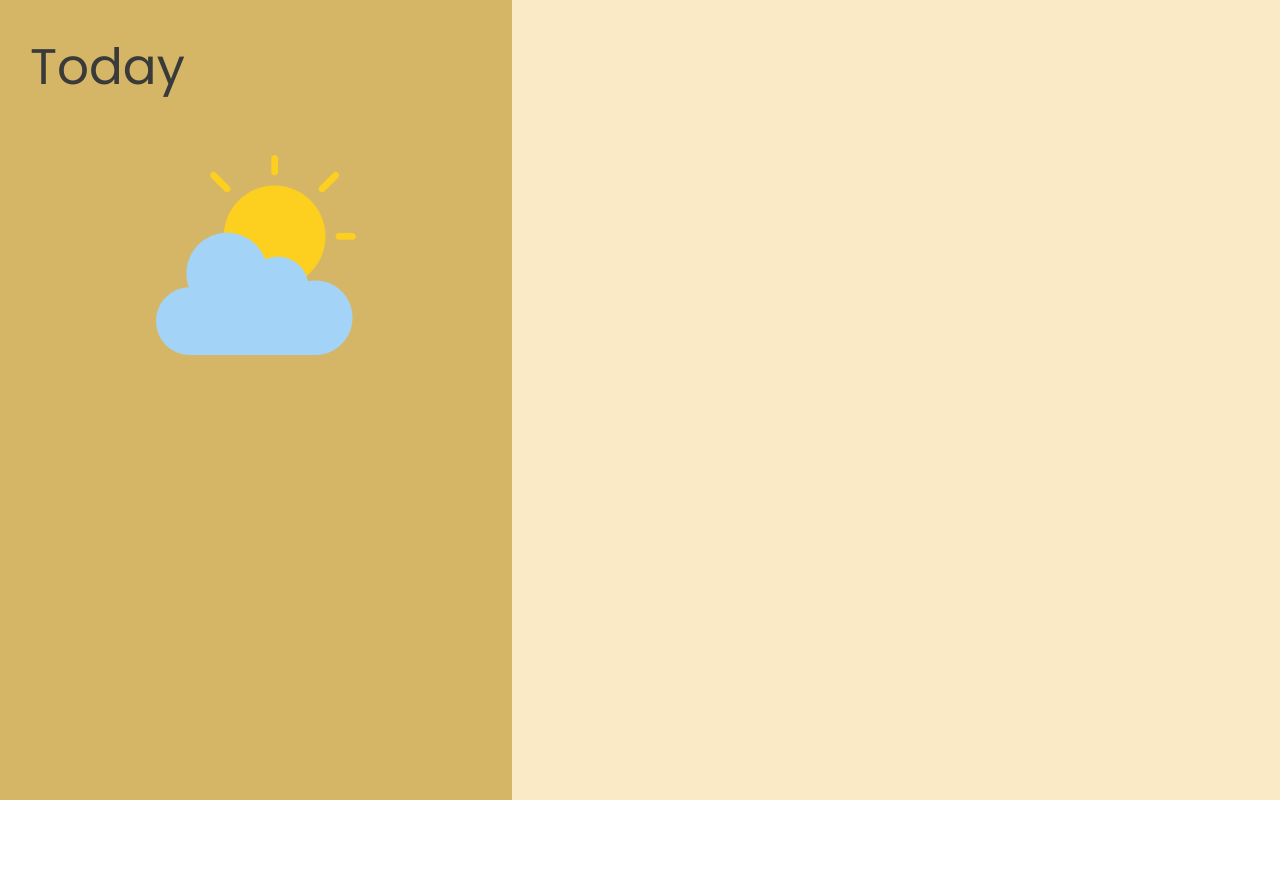
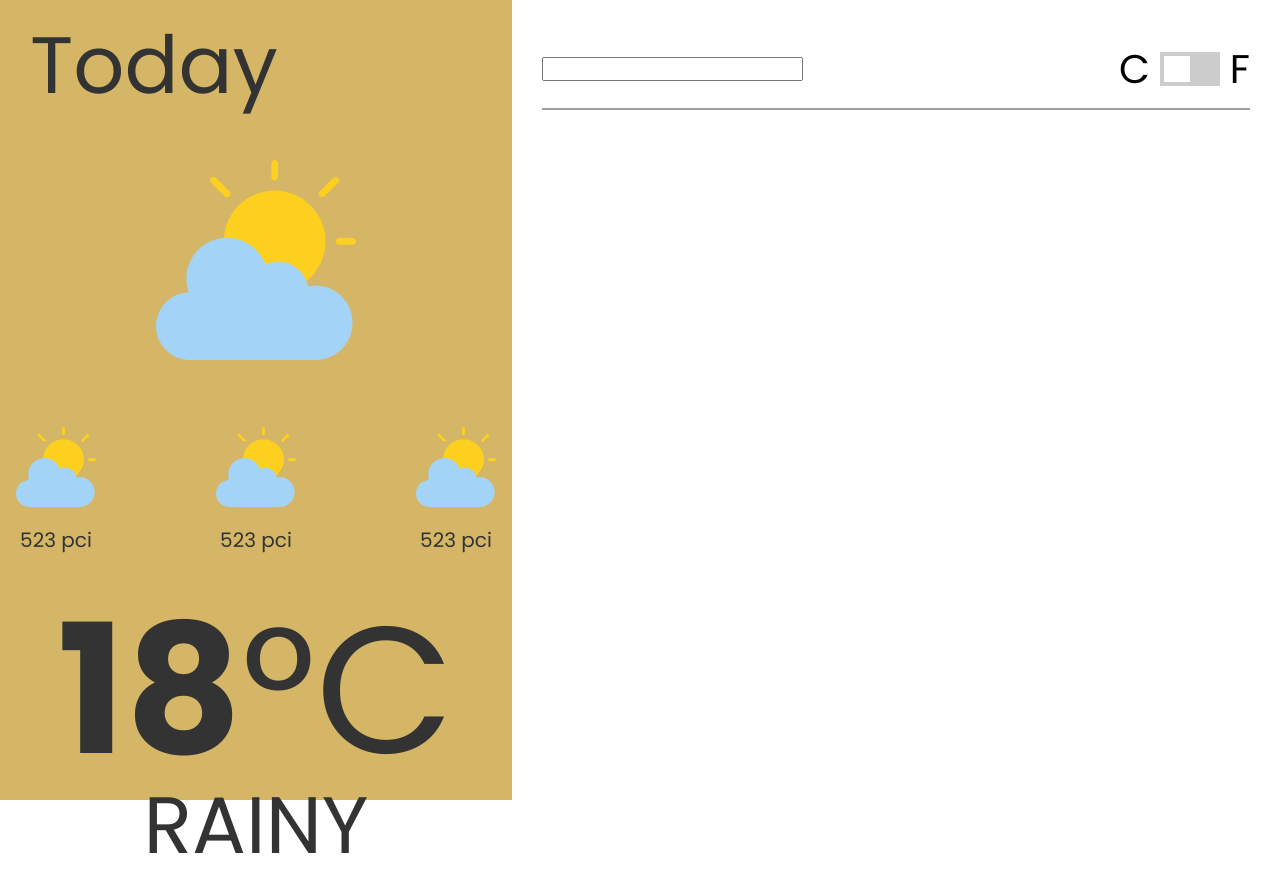
Before and after one commit to AbyssWalker144/weather-app, a plain HTML site: page index.html in a window 1280 px wide. Before the commit the page ends 800 px from the top, so only its background shows below. Drawn offline with Linux system fonts and the light colour scheme.

Commit message:
left side styling ready

```diff
--- a/index.html
+++ b/index.html
@@ -13,11 +13,50 @@
 </head>
 <body>
     <div class="wrepper">
-        <div class="today-info">
-            <p class="today">Today</p>
-            <img src="src/img/cloudy.png">
+        <div class="today">
+            <p class="text">Today</p>
+
+            <img class="today__img" src="src/img/cloudy.png">
+
+            <div class="today__details">
+                <div class="hymidity">
+                    <img src="src/img/cloudy.png">
+                    <p>523 pci</p>
+                </div>
+                <div class="wind">
+                    <img src="src/img/cloudy.png">
+                    <p>523 pci</p>
+                </div>
+                <div class="pressure">
+                    <img src="src/img/cloudy.png">
+                    <p>523 pci</p>
+                </div>
+            </div>
+
+            <div class="today__weather">
+                <p class="temp">18<span>°C</span></p>
+                <p class="condition">RAINY</p>
+            </div>
         </div>
-        <div class="additional-info"></div>
+
+        <div class="additional-info">
+
+            <div class="options">
+                <input type="text">
+
+                <div class="swither">
+                    <p class="celsius">C</p>
+
+                    <label class="switch">
+                        <input type="checkbox">
+                        <span class="slider"></span>
+                    </label>
+
+                    <p class="fahrenheit">F</p>
+                </div>
+            </div>
+        </div>
+
     </div>
 </body>
 </html>
--- a/style.scss
+++ b/style.scss
@@ -1,4 +1,4 @@
-$main-text-color: #3a3a3a;
+$main-text-color: #333333;
 
 *{
     box-sizing: border-box;
@@ -11,28 +11,134 @@ $main-text-color: #3a3a3a;
     display: flex;
 }
 
-.today-info{
+.today{
     background-color: #d5b666;
     height: 100vh;
     width: 40%;
     padding: 30px;
+    color: $main-text-color;
 
 
-    .today{
-        font-size: 50px;
-        color: $main-text-color;
+    .text{
+        margin: -25px 0;
+        font-size: 80px;
+        font-weight: 400;
     }
-    img{
+    &__img{
         height: 25vh;
         position: relative;
-        margin-top: 50px;
+        margin-top: 60px;
         right: -50%;
         transform: translateX(-50%);
+    }
+
+    &__details{
+        margin-top: 60px;
+        display: flex;
+        justify-content: center;
+        gap: 120px;
+        text-align: center;
+        font-size: 20px;
+
+        img{
+            height: 80px;
+            margin-bottom: 10px;
+        }
+    }
+
+    &__weather{
+        text-align: center;
+
+        .temp{
+            font-size: 180px;
+            font-weight: 700;
+
+            span{
+                font-weight: 400;
+            }
+        }
+
+        .condition{
+            margin-top: -60px;
+            font-size: 80px;
+        }
     }
 }
 
 .additional-info{
-    background-color: #faeac5;
+    background-color: #ffffff;
     height: 100vh;
     width: 60%;
+    padding: 30px;
+
+    .options{
+        display: flex;
+        justify-content: space-between;
+        align-items: center;
+        height: 80px;
+        border-bottom: 2px solid #9f9f9f;
+
+        .swither{
+            display: flex;
+            align-items: center;
+            font-size: 40px;
+            gap: 10px;
+
+            .switch {
+                position: relative;
+                display: inline-block;
+                width: 60px;
+                height: 34px;
+            }
+
+            .switch input {
+                opacity: 0;
+                width: 0;
+                height: 0;
+            }
+
+            .slider {
+                position: absolute;
+                cursor: pointer;
+                top: 0;
+                left: 0;
+                right: 0;
+                bottom: 0;
+                background-color: #ccc;
+                -webkit-transition: .4s;
+                transition: .4s;
+            }
+
+            .slider:before {
+                position: absolute;
+                content: "";
+                height: 26px;
+                width: 26px;
+                left: 4px;
+                bottom: 4px;
+                background-color: white;
+                -webkit-transition: .4s;
+                transition: .4s;
+            }
+
+            input:checked + .slider {
+                background-color: #2196F3;
+            }
+
+            input:focus + .slider {
+                box-shadow: 0 0 1px #2196F3;
+            }
+
+            input:checked + .slider:before {
+                -webkit-transform: translateX(26px);
+                -ms-transform: translateX(26px);
+                transform: translateX(26px);
+            }
+        }
+
+
+    }
+
+
+
 }
```
Also changed, not shown: style.css, 1 other file.
